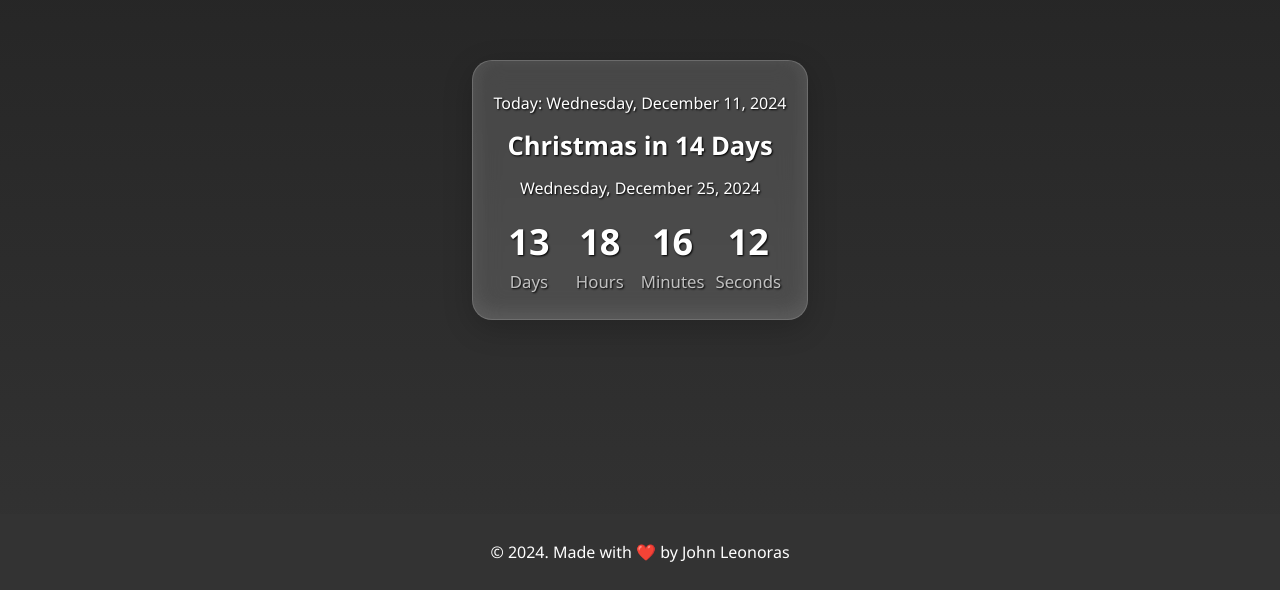
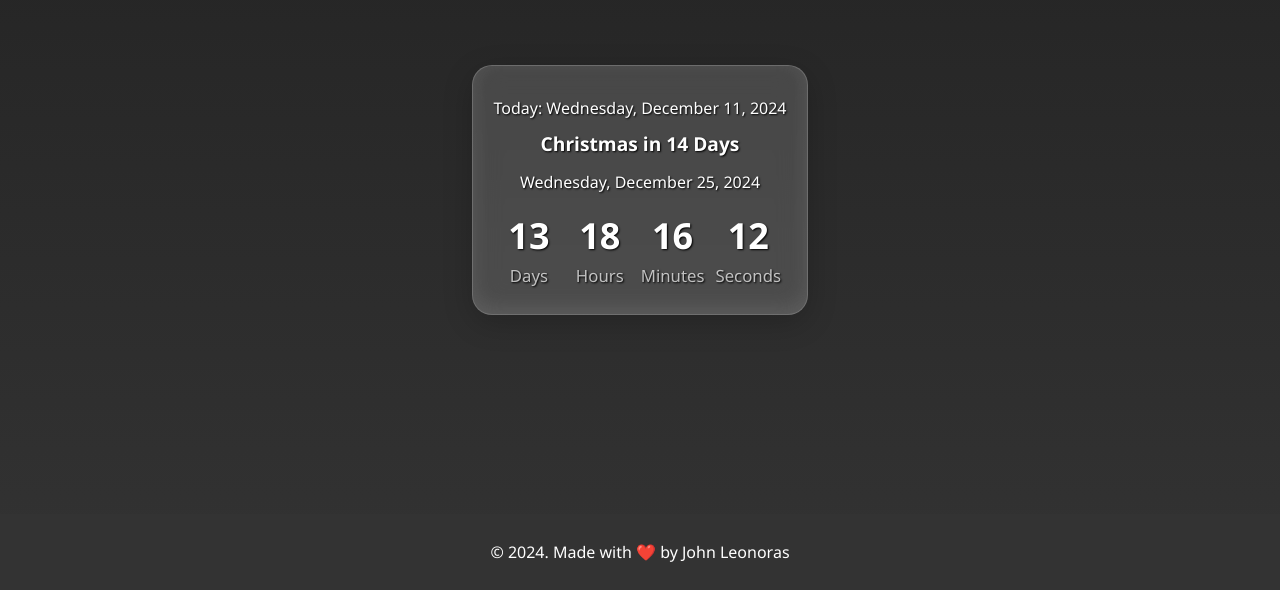
Before and after one commit to jleonoras/christmas-countdown, a React (Vite) app: page / in a window 1280 px wide. Shown: the part 210-800 px from the top of the page. Built offline with nearby package versions, Linux system fonts and the light colour scheme.

Commit message:
Fix some font size in countdown heading.

```diff
--- a/src/App.css
+++ b/src/App.css
@@ -47,7 +47,7 @@
 }
 
 #countdown h1 {
-  font-size: clamp(1rem, 2vw, 3rem);
+  font-size: clamp(1rem, 1.5vw, 2rem);
   margin-bottom: 10px;
   text-shadow: 1px 1px 2px #000;
 }
```
